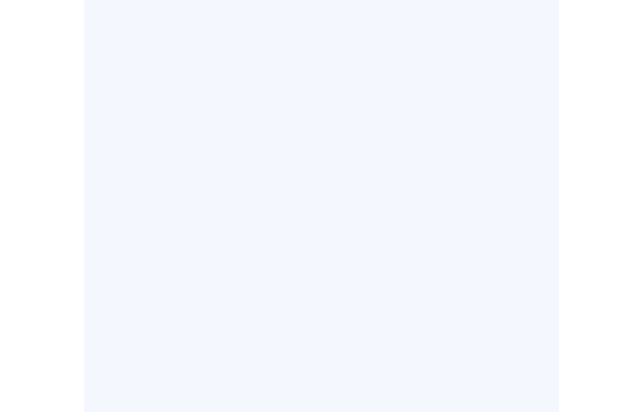
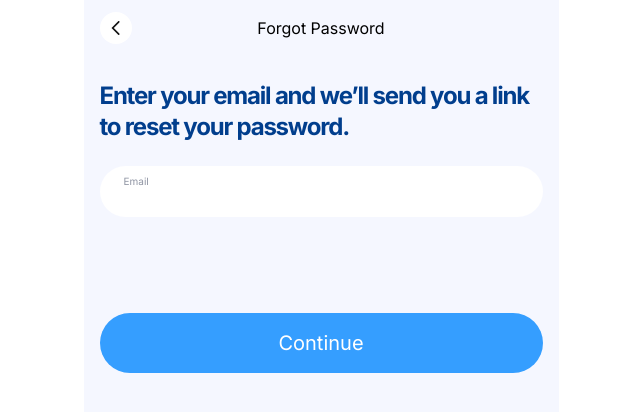
Before and after one commit to Emmakin/Pipeline, a React (Vite) app: page /passrecovery/enteremail in a window 1280 px wide. Before the commit this address had no page. Shown: the top 412 px of the page, without its empty margins (319-959 px from the left). Built offline with nearby package versions, Linux system fonts and the light colour scheme.

Commit message:
WOrking on passwordRecovery

```diff
--- a/src/App.jsx
+++ b/src/App.jsx
@@ -4,6 +4,8 @@ import Loading from "./components/Loading.jsx";
 import Login from "./pages/signUp-Login/Login.jsx";
 import WelcomePage from "./pages/homePage/WelcomePage.jsx";
 import Error from "./components/Error.jsx";
+import PipeAmount from "./components/PipeAmount.jsx";
+import PipelineUnit from "./components/Pipe.jsx";
 
 function App() {
   return (
@@ -19,6 +21,8 @@ function App() {
       {/* <Pipe /> */}
       {/* <Test /> */}
       <MyRoutes />
+      {/* <PipeAmount /> */}
+      {/* <PipelineUnit /> */}
       {/* <WelcomePage /> */}
       {/* <Loading /> */}
       {/* <WelcScreen /> */}
--- a/src/components/MainButton.jsx
+++ b/src/components/MainButton.jsx
@@ -4,7 +4,7 @@ const MainButton = ({ children, addStyles, type, onClick }) => {
   return (
     <button
       className={`bg-mainBlue w-full p-4 rounded-full text-xl text-white ${addStyles}`}
-      type="submit"
+      type={type}
       onClick={onClick}
     >
       {children}
--- a/src/navigation/MyRoutes.jsx
+++ b/src/navigation/MyRoutes.jsx
@@ -16,6 +16,10 @@ import  WelcomePage from "../pages/homePage/WelcomePage.jsx"
 import EntryPage from "../pages/signUp-Login/EntryPage.jsx"
 import Login from '../pages/signUp-Login/Login.jsx';
 import EmailVeriSent from '../pages/signUp-Login/EmailVeriSent.jsx';
+import EnterEmail from '../pages/passwordRecovery/EnterEmail.jsx';
+import EmailSent from '../pages/passwordRecovery/EmailSent.jsx';
+import SetPassword from "../pages/passwordRecovery/SetPassword.jsx";
+import NewPasswordCreated from "../pages/passwordRecovery/NewPasswordCreated.jsx"
 
 const MyRoutes = () => {
   return (
@@ -26,6 +30,10 @@ const MyRoutes = () => {
             <Route path='signup' element={<SignUp />}></Route>
             <Route path='verifyEmail' element={<EmailVeriSent />}></Route>
             <Route path='home/welcome' element={<WelcomePage />}></Route>
+            <Route path="passrecovery/enteremail" element={<EnterEmail />}></Route>
+            <Route path="passrecovery/emailsent" element={<EmailSent />}></Route>
+            <Route path="passrecovery/enternewpass" element={<SetPassword />}></Route>
+            <Route path="passrecovery/loginnewpass" element={<NewPasswordCreated />}></Route>
         </Routes>
     </Router>
   )
--- a/src/output.css
+++ b/src/output.css
@@ -635,6 +635,10 @@ video {
   margin-top: 2rem;
 }
 
+.mt-0 {
+  margin-top: 0px;
+}
+
 .block {
   display: block;
 }
--- a/src/pages/passwordRecovery/EnterEmail.jsx
+++ b/src/pages/passwordRecovery/EnterEmail.jsx
@@ -1,21 +1,58 @@
-import React from "react";
+import React, { useState, useRef } from "react";
 import PageNav from "../../components/PageNav";
 import LabelAndInput from "../../components/LabelAndInput";
 import MainButton from "../../components/MainButton";
 import HeadText from "../../components/HeadText";
+import { useNavigate } from "react-router-dom";
+import { validateEmail } from "../../modules/validateForm";
 
 const EnterEmail = () => {
+  const [email, setEmail] = useState({val: "", isError: false, errorMsg: ""})
+  const [touched, setTouched] = useState(false);
+  const validatedEmailRef = useRef(false);
+  const navigate = useNavigate()
+
+  const handleSubmit = (event) => {
+    event.preventDefault()
+    setTouched(true)
+    validateEmail(email, setEmail, validatedEmailRef)
+    if (validatedEmailRef.current) {
+      // Send verification email to user
+      // window.open("mailto:")
+      navigate("/passrecovery/emailsent");
+    }
+  }
+
+  const sendOTP = async () => {
+
+  }
+
   return (
     <div className="p-4">
       <PageNav pageTitle="Forgot Password" />
 
-      <HeadText>
+      <HeadText addStyles={"mb-6"}>
         Enter your email and we’ll send you a link to reset your password.
       </HeadText>
 
-      <LabelAndInput inputName="email" inputType="email" labelContent="Email" />
+      <form onSubmit={handleSubmit} noValidate>
+        <LabelAndInput
+          inputName="email"
+          inputType="email"
+          labelContent="Email"
+          info={email}
+          onChange={(event) => {
+            setEmail({ ...email, val: event.target.value });
+          }}
+          onBlur={() => {
+            if (touched) validateEmail(email, setEmail, validatedEmailRef);
+          }}
+        />
 
-      <MainButton addStyles="mt-20">Continue</MainButton>
+        <MainButton addStyles="mt-20" type={"submit"}>
+          Continue
+        </MainButton>
+      </form>
     </div>
   );
 };
--- a/src/pages/signUp-Login/EmailVeriSent.jsx
+++ b/src/pages/signUp-Login/EmailVeriSent.jsx
@@ -7,6 +7,7 @@ const EmailVeriSent = () => {
   const {userDetails} = useUser()
   const openEmail = (event) => {
     console.log(userDetails)
+    window.open("mailto:")
   }
   return (
     <div className="p-4 text-center">
--- a/src/pages/signUp-Login/Login.jsx
+++ b/src/pages/signUp-Login/Login.jsx
@@ -77,6 +77,7 @@ const Login = () => {
         });
     }
   };
+
   return (
     <div>
       {loading && <Loading />}
@@ -122,7 +123,7 @@ const Login = () => {
             }}
           />
         </form>
-        <p className="text-mainBlue text-sm text-right">Forgot Password?</p>
+        <p className="text-mainBlue text-sm text-right" onClick={() => navigate("/passrecovery/enteremail")}>Forgot Password?</p>
         <div className="flex justify-between w-4/5 mx-auto mt-12 items-center">
           <button
             className="text-xs bg-mainBlueFade text-mainBlue px-6 py-1.5 rounded-full h-fit"
--- a/src/pages/signUp-Login/SignUp.jsx
+++ b/src/pages/signUp-Login/SignUp.jsx
@@ -89,7 +89,7 @@ const SignUp = () => {
         .then((res) => {
           if (res) {
             setUserDetails(res);
-            navigate("/home/welcome")
+            navigate("/verifyEmail")
           }
         })
         .catch((error) => {});
```
